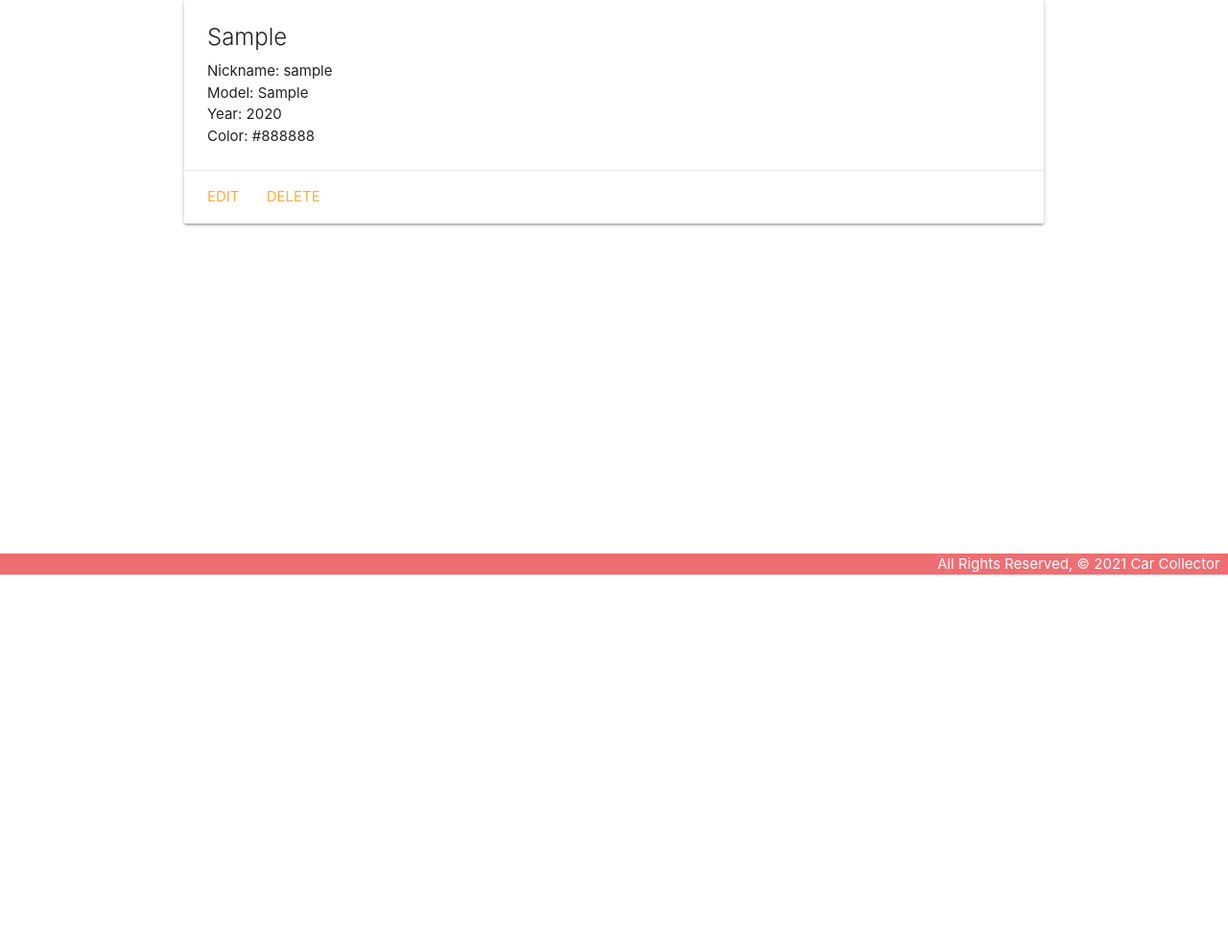
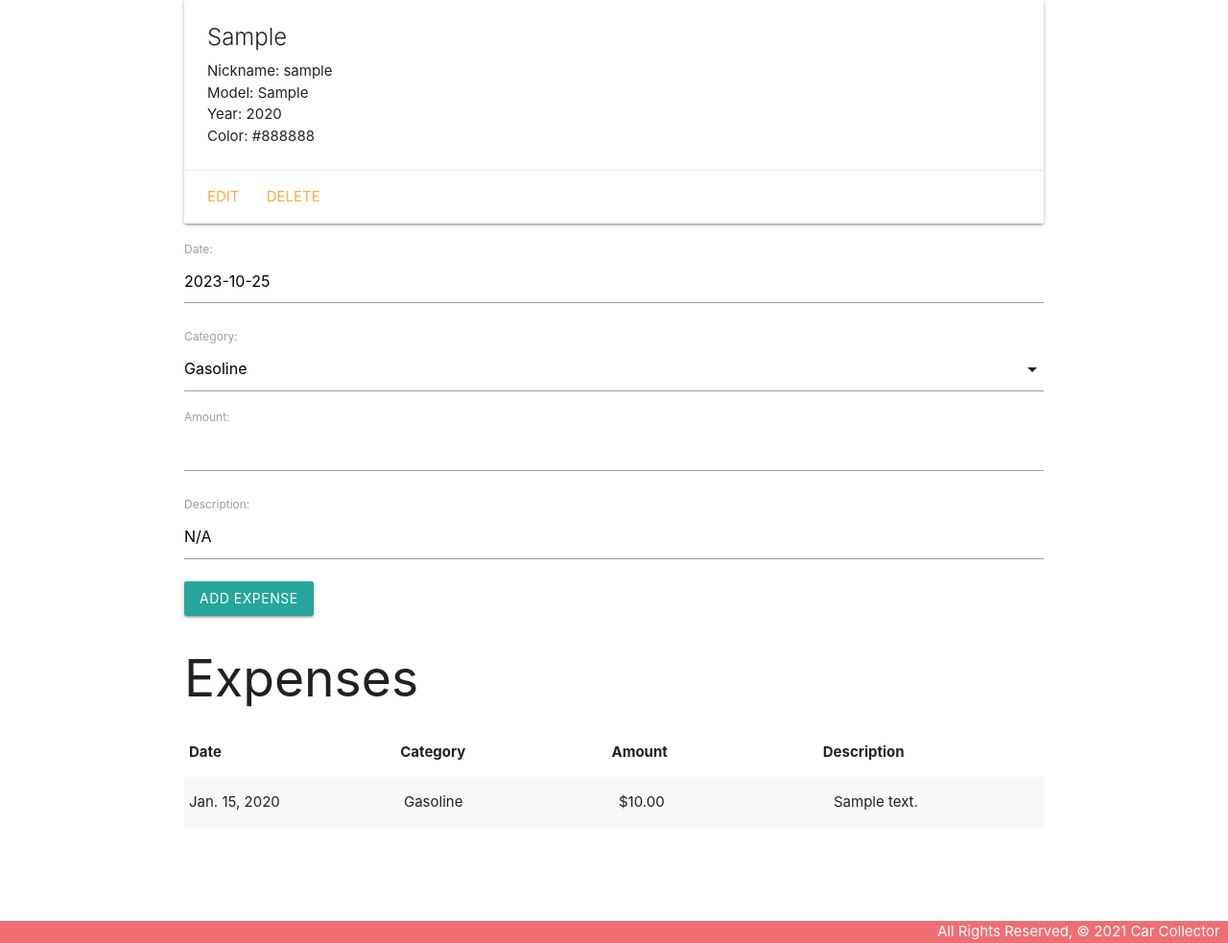
Before and after one commit to chauquach1/car-collector, a Django app: page /cars/1/ in a window 1280 px wide. Shown: the part 201-1184 px from the top of the page at 96% size. Before the commit the page ends 800 px from the top, so only its background shows below. Run offline with Django 4.2, Linux system fonts and the light colour scheme; tables that the repository leaves empty hold one stand-in row (values such as "Sample post").

Commit message:
car expenses index and form added

```diff
--- a/carcollector_project/main_app/admin.py
+++ b/carcollector_project/main_app/admin.py
@@ -1,6 +1,7 @@
 from django.contrib import admin
 # import your models here
-from .models import Car
+from .models import Car, History
 
 # Register your models here
 admin.site.register(Car)
+admin.site.register(History)
--- /dev/null
+++ b/carcollector_project/main_app/forms.py
@@ -0,0 +1,7 @@
+from django.forms import ModelForm
+from .models import History
+
+class HistoryForm(ModelForm):
+  class Meta:
+    model = History
+    fields = ['date', 'category', 'amount', 'description']
--- a/carcollector_project/main_app/models.py
+++ b/carcollector_project/main_app/models.py
@@ -1,6 +1,28 @@
 from django.db import models
 from django.urls import reverse
 from django.utils import timezone
+
+CAR_EXPENSES = (
+    ('G', 'Gasoline'),
+    ('M', 'Maintenance'),
+    ('I', 'Insurance'),
+    ('T', 'Tolls'),
+    ('P', 'Parking'),
+    ('W', 'Car Wash'),
+    ('R', 'Registration'),
+    ('D', 'Depreciation'),
+    ('O', 'Oil Changes'),
+    ('E', 'Emissions Testing'),
+    ('C', 'Car Loan Payments'),
+    ('S', 'Tire Replacement'),
+    ('A', 'Accessories'),
+    ('V', 'Vehicle Inspection'),
+    ('H', 'Highway Fees'),
+    ('L', 'Lease Payments'),
+    ('N', 'New Car Purchase'),
+    ('F', 'Fines and Tickets'),
+    ('X', 'Miscellaneous Expenses'),
+)
 
 # Create your models here.
 class Car(models.Model):
@@ -15,3 +37,24 @@ class Car(models.Model):
 
   def get_absolute_url(self):
     return reverse('detail', kwargs={'car_id': self.id})
+
+
+class History(models.Model):
+  date = models.DateField('Date')
+  category = models.CharField(
+    max_length=1,
+    choices = CAR_EXPENSES,
+    default=CAR_EXPENSES[0][0]
+  )
+  amount = models.DecimalField(max_digits=10, decimal_places=2)
+  description = models.CharField(max_length=100, default='N/A')
+
+  car = models.ForeignKey(Car, on_delete=models.CASCADE)
+
+  def __str__(self):
+    # Nice method for obtaining the friendly value of a Field.choice
+    car_info = f"{self.car.make} {self.car.model} \"{self.car.nickname}\""
+    return f"{car_info}: {self.get_category_display()} on {self.date}"
+
+  class Meta:
+    ordering = ['-date']
--- a/carcollector_project/main_app/static/css/style.css
+++ b/carcollector_project/main_app/static/css/style.css
@@ -12,3 +12,20 @@ footer.page-footer {
   padding-top: 0;
   text-align: right;
 }
+
+tbody {
+  display: block;
+  height: 150px;
+  overflow: auto;
+}
+thead, tbody tr {
+  display: table;
+  width: 100%;
+  table-layout: fixed;
+}
+thead {
+  width: calc( 100% - 1em )
+}
+table {
+  width: 100%;
+}
--- a/carcollector_project/main_app/templates/cars/base.html
+++ b/carcollector_project/main_app/templates/cars/base.html
@@ -9,6 +9,7 @@
   <title>Car Collector</title>
   <link rel="stylesheet" href="https://cdnjs.cloudflare.com/ajax/libs/materialize/1.0.0/css/materialize.min.css">
   <link rel="stylesheet" type="text/css" href="{% static 'css/style.css' %}">
+  <script src="https://cdnjs.cloudflare.com/ajax/libs/materialize/1.0.0/js/materialize.min.js"></script>
 </head>
 <body>
   <header class="navbar-fixed">
--- a/carcollector_project/main_app/templates/cars/detail.html
+++ b/carcollector_project/main_app/templates/cars/detail.html
@@ -24,7 +24,49 @@
       <a href="{% url 'cars_delete' car.id %}">Delete</a>
     </div>
   </div>
+  <div class="col s6">
+    <!-- Expenses Form -->
+    <form action="{% url 'add_history' car.id %}"  method="POST">
+      {% csrf_token %}
+      <!-- Render the inputs -->
+      {{ history_form.as_p }}
+      <input type="submit" class="btn" value="Add Expense">
+    </form>
+  </div>
+  <div class="col">
+    <h2>Expenses</h2>
 
+    <!-- Expenses History Table -->
+    <table class="striped">
+      <thead>
+        <tr><th>Date</th><th>Category</th><th>Amount</th><th>Description</th></tr>
+      </thead>
+      <tbody>
+        {% for history in car.history_set.all %}
+          <tr>
+            <td>{{history.date}}</td>
+            <td>{{history.get_category_display}}</td>
+            <td>${{history.amount}}</td>
+            <td>{{history.description}}</td>
+          </tr>
+        {% endfor %}
+      </tbody>
+    </table>
+  </div>
+  <script>
+    const dateEl = document.getElementById('id_date');
+    // M is Materialize's global variable
+    M.Datepicker.init(dateEl, {
+      format: 'yyyy-mm-dd',
+      defaultDate: new Date(),
+      setDefaultDate: true,
+      autoClose: true
+    });
+
+    // add additional JS to initialize select below
+    const selectEl = document.getElementById('id_category');
+    M.FormSelect.init(selectEl);
+  </script>
   {% endblock %}
 </body>
 </html>
--- a/carcollector_project/main_app/urls.py
+++ b/carcollector_project/main_app/urls.py
@@ -9,4 +9,5 @@ urlpatterns = [
   path('cars/create/', views.CarCreate.as_view(), name='cars_create'),
   path('cars/<int:pk>/update/', views.CarUpdate.as_view(), name='cars_update'),
   path('cars/<int:pk>/delete/', views.CarDelete.as_view(), name='cars_delete'),
+  path('cats/<int:pk>/add_history/', views.add_history, name='add_history'),
 ]
--- a/carcollector_project/main_app/views.py
+++ b/carcollector_project/main_app/views.py
@@ -1,5 +1,6 @@
-from django.shortcuts import render
+from django.shortcuts import render, redirect
 from django.urls import reverse
+from .forms import HistoryForm
 
 # Add UpdateView & DeleteView
 from django.views.generic.edit import CreateView, UpdateView, DeleteView
@@ -22,7 +23,23 @@ def cars_index(request):
 
 def cars_detail(request, car_id):
   car = Car.objects.get(id=car_id)
-  return render(request, 'cars/detail.html', { 'car': car })
+  history_form = HistoryForm()
+  return render(request, 'cars/detail.html', {
+    'car': car ,
+    'history_form': history_form
+  })
+
+def add_history(request, pk):
+  # create a ModelForm instance using the data in request.POST
+  form = HistoryForm(request.POST)
+  # validate the form
+  if form.is_valid():
+    # don't save the form to the db until it
+    # has the cat_id assigned
+    new_history = form.save(commit=False)
+    new_history.car_id = pk
+    new_history.save()
+  return redirect('car_detail', car_id=pk)
 
 class CarCreate(CreateView):
   model = Car
```
Also changed, not shown: carcollector_project/main_app/migrations/0003_alter_car_year_history.py (added).
